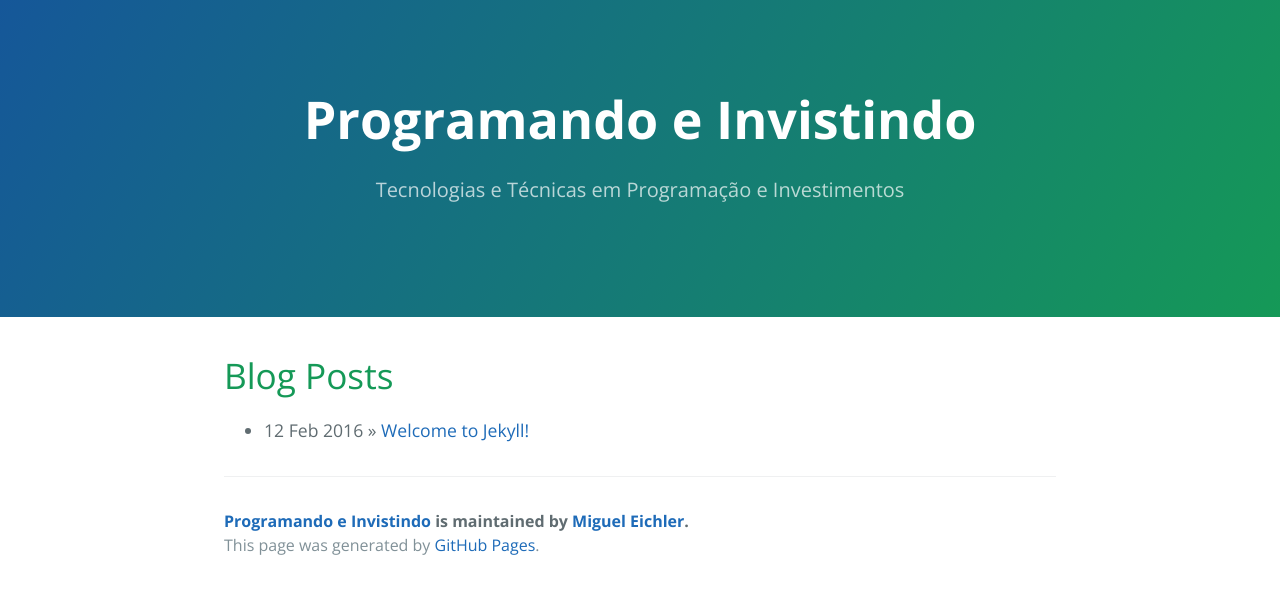
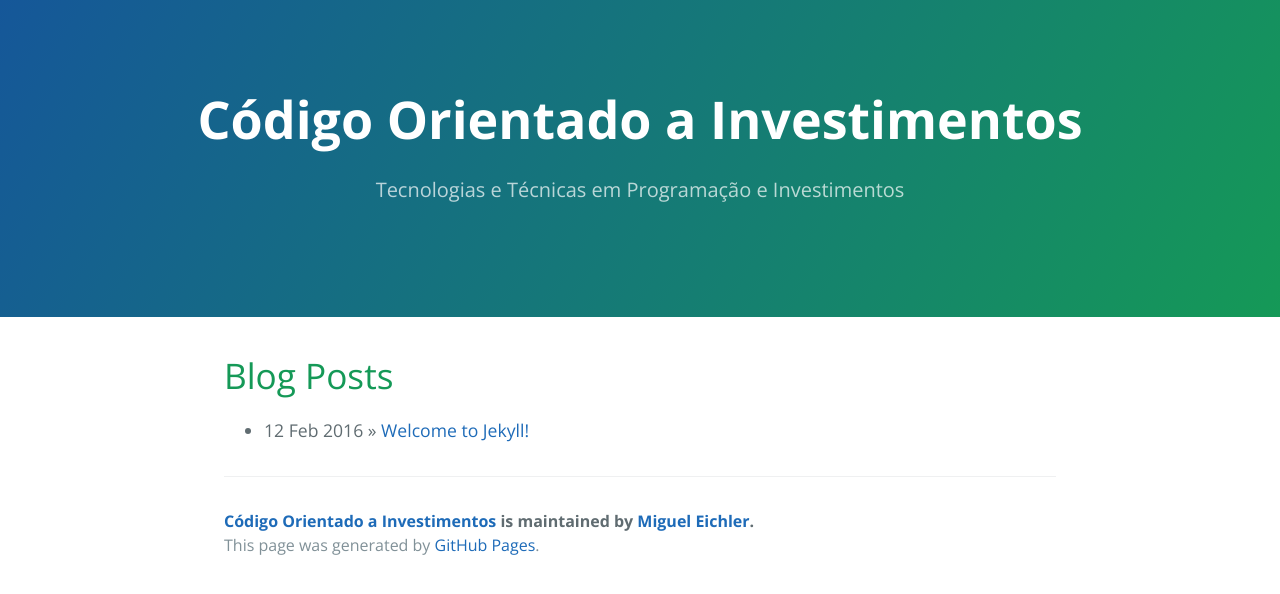
Before and after one commit to migueleichler/migueleichler.github.io, a Jekyll site: the page built from index.html, in a window 1280 px wide. Shown: the top 594 px of the page. Built offline with Jekyll 4.4.1, drawn with Linux system fonts in a browser that asks for light colours; the list of posts is cut into pages by our own code.

Commit message:
Correção do Título.

```diff
--- a/_config.yml
+++ b/_config.yml
@@ -1,5 +1,5 @@
 # Setup
-title:        Programando e Invistindo
+title:        Código Orientado a Investimentos
 tagline:      Tecnologias e Técnicas em Programação e Investimentos
 baseurl:      ""
 paginate:     1
```
